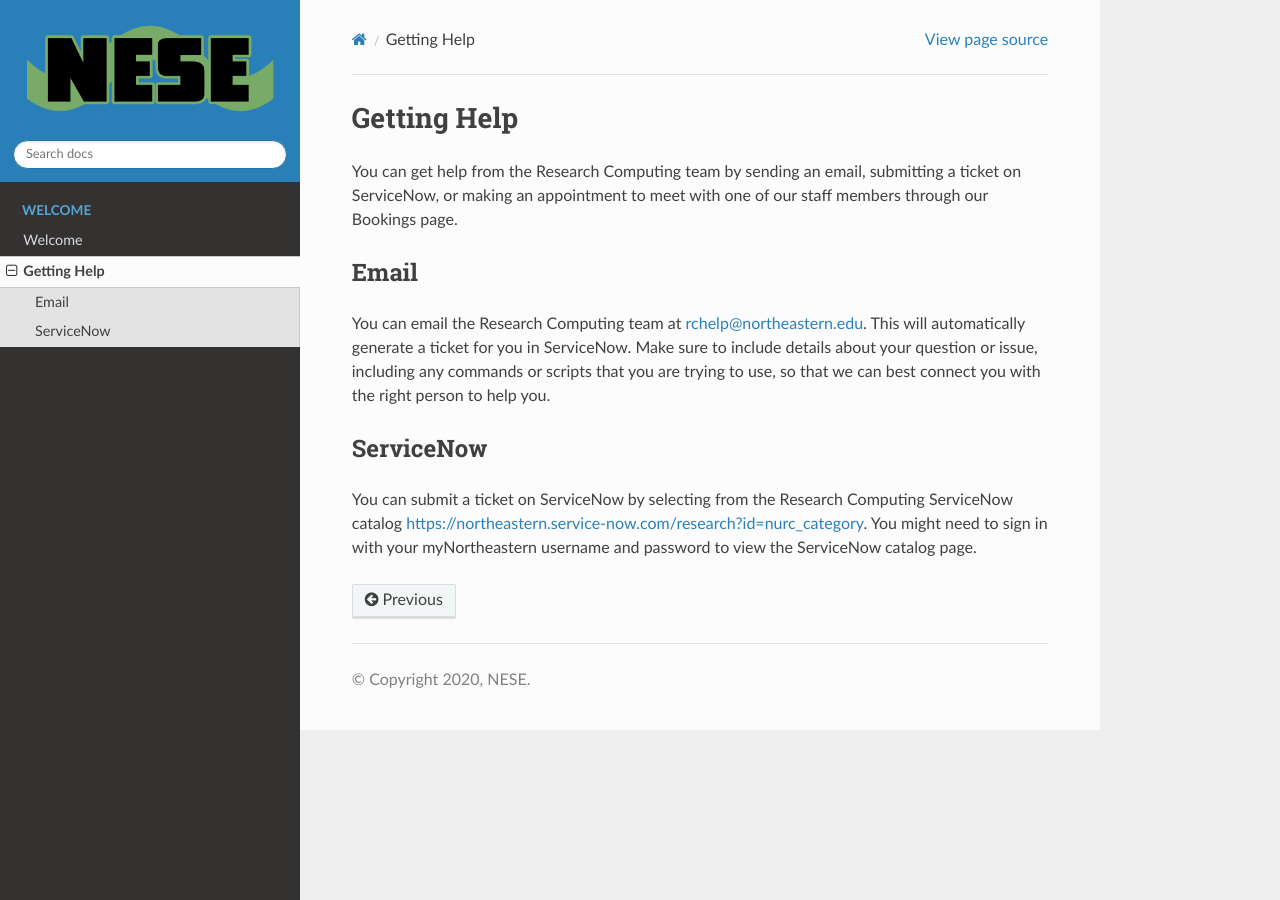
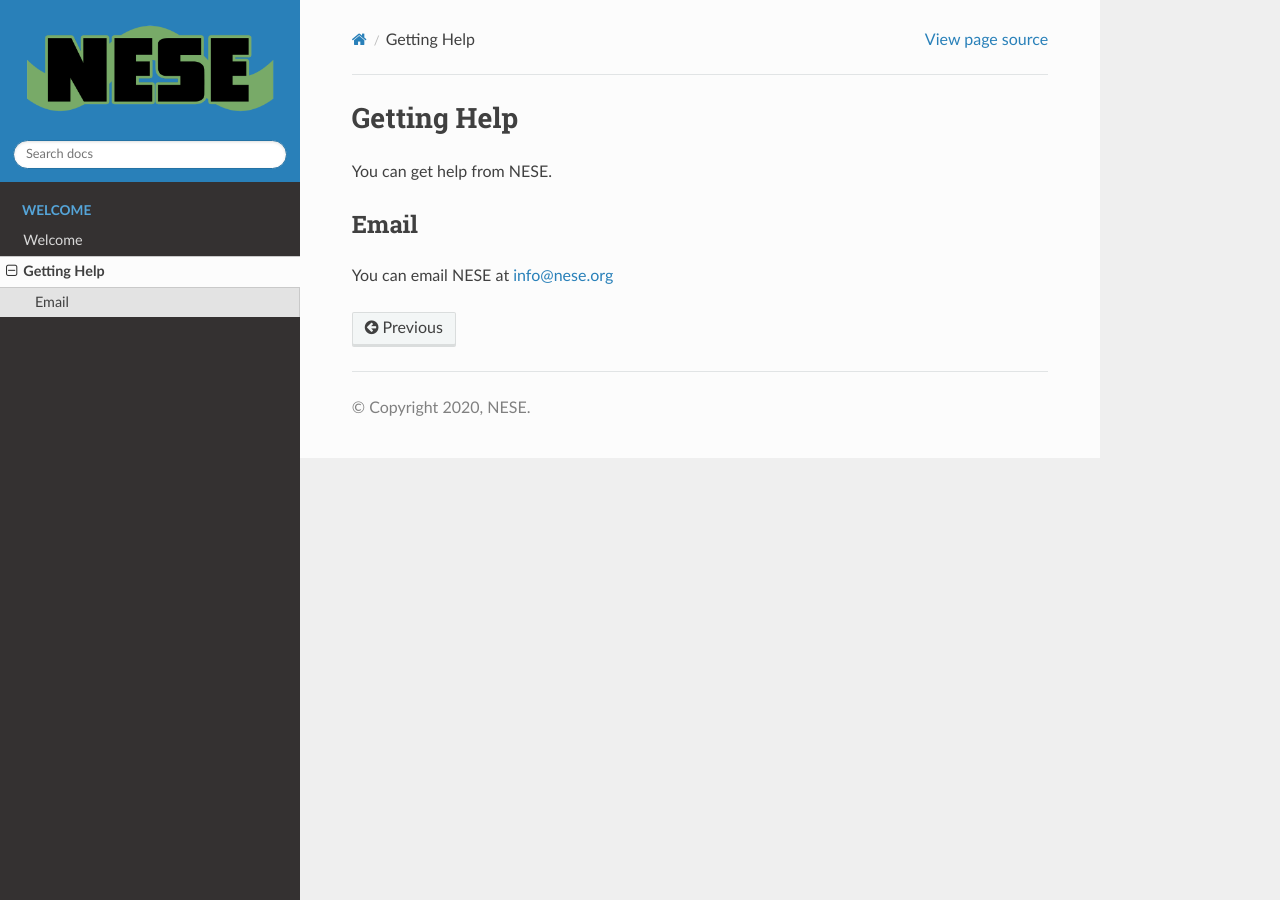
Before and after one commit to fasrc/nese-public-documentation, a Sphinx documentation site: the page built from docs/source/welcome/gettinghelp.rst, in a window 1280 px wide. Built offline with Sphinx 7.4.7 and the Read the Docs theme 2.0.0, drawn with Linux system fonts in a browser that asks for light colours.

Commit message:
initial commit

```diff
--- a/docs/source/welcome/gettinghelp.rst
+++ b/docs/source/welcome/gettinghelp.rst
@@ -2,20 +2,9 @@
 Getting Help
 ************
 
-You can get help from the Research Computing team by sending an email,
-submitting a ticket on ServiceNow, or making an appointment to meet with one of
-our staff members through our Bookings page.
+You can get help from NESE.
 
 Email
 =====
 
-You can email the Research Computing team at rchelp@northeastern.edu.
-This will automatically generate a ticket for you in ServiceNow.
-Make sure to include details about your question or issue, including any commands
-or scripts that you are trying to use, so that we can best connect you with the right person to help you.
-
-ServiceNow
-==========
-
-You can submit a ticket on ServiceNow by selecting from the Research Computing ServiceNow catalog https://northeastern.service-now.com/research?id=nurc_category.
-You might need to sign in with your myNortheastern username and password to view the ServiceNow catalog page.
+You can email NESE at info@nese.org
```
